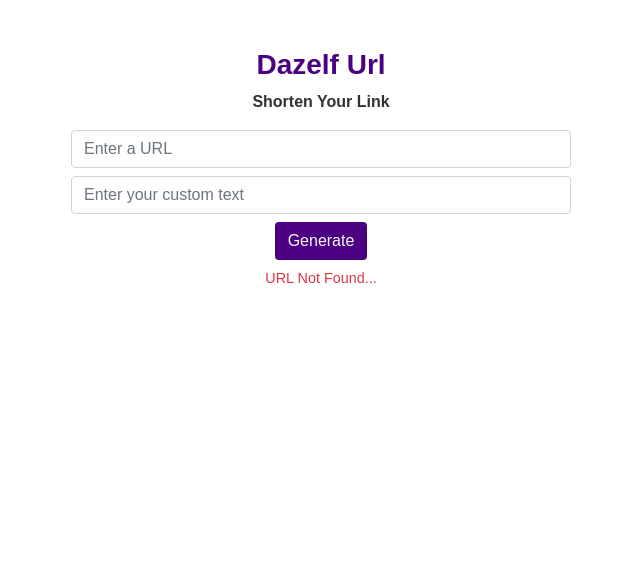
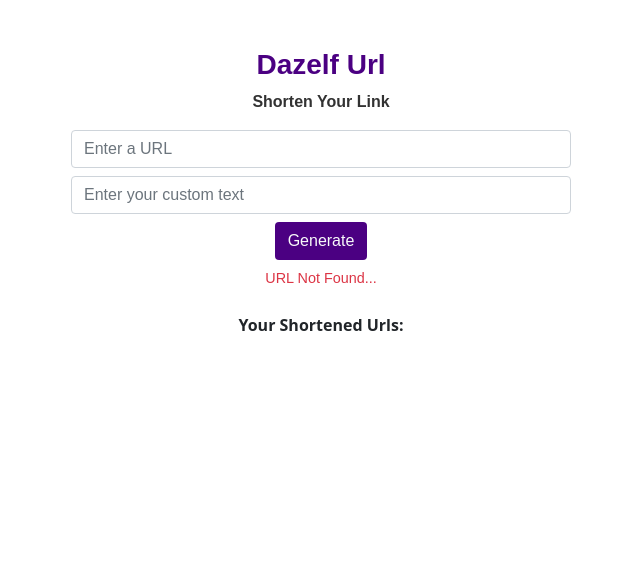
Before and after one commit to dazelf/url-shortner, a PHP site: page /index.php in a window 1280 px wide. Shown: the top 577 px of the page, without its empty margins (319-959 px from the left). Run offline with PHP 8.4, Linux system fonts and the light colour scheme; tables that the repository leaves empty or names only in its code hold one stand-in row (values such as "Sample post"); some web fonts are replaced.

Commit message:
feat:show previously shortened urls

```diff
--- a/assets/css/style.css
+++ b/assets/css/style.css
@@ -55,3 +55,8 @@
 .message-text a {
   color: var(--primary_color) !important;
 }
+
+.shortened-url {
+  color: var(--primary_color) !important;
+  font-family: var(--primary_font);
+}
--- a/index.php
+++ b/index.php
@@ -82,6 +82,23 @@ if ($name != "") {
               <div class="my-2 message-text">
                 <strong>Shortened URL : </strong> <a target="_blank" href="<?php echo $c_url . $text  ?>"><?php echo $c_url . $text  ?></a>
               </div>
+              <script>
+                var urls = JSON.parse(localStorage.getItem('urls'));
+                if (!urls) {
+                  urls = [];
+                  urls.push({
+                    link: "<?php echo $c_url . $text ?>",
+                    url: "<?php echo $url ?>"
+                  });
+                  localStorage.setItem('urls', JSON.stringify(urls));
+                } else {
+                  urls.push({
+                    link: "<?php echo $c_url . $text ?>",
+                    url: "<?php echo $url ?>"
+                  });
+                  localStorage.setItem('urls', JSON.stringify(urls));
+                }
+              </script>
         <?php
             }
           }
@@ -101,12 +118,28 @@ if ($name != "") {
     <?php
     }
     ?>
+
+    <div class="shortened-urls-container my-4">
+      <strong>Your Shortened Urls:</strong>
+      <div class="shortend-urls">
+      </div>
+    </div>
   </div>
+
 
   <footer class="text-center footer">
     Powered By <a href="https://dazelf.com" class="title text-decoration-none">Dazelf Labs</a>
   </footer>
   <script src="https://cdn.jsdelivr.net/npm/bootstrap@5.0.1/dist/js/bootstrap.bundle.min.js" integrity="sha384-gtEjrD/SeCtmISkJkNUaaKMoLD0//ElJ19smozuHV6z3Iehds+3Ulb9Bn9Plx0x4" crossorigin="anonymous"></script>
+  <script>
+    const items = JSON.parse(localStorage.getItem('urls'))
+    if (items.length) {
+      for (let index = 0; index < items.length; index++) {
+        const item = items[index];
+        document.getElementsByClassName('shortend-urls')[0].innerHTML += `<div><a target='_blank' class='shortened-url text-decoration-none' href='${item.url}'>${item.link}</a></div>`;
+      }
+    }
+  </script>
 </body>
 
 </html>
```
